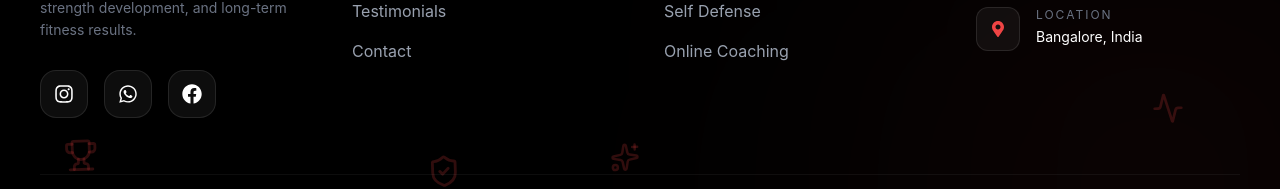
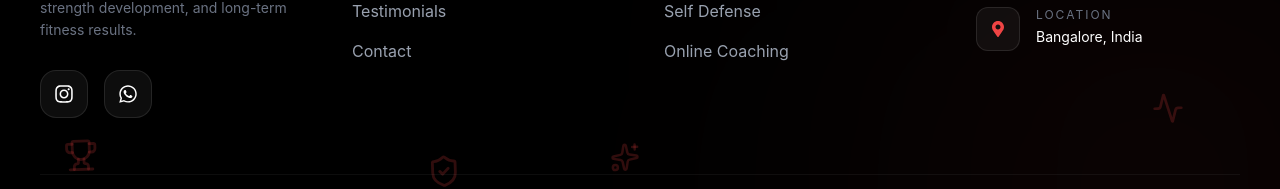
Before and after one commit to Since-2004/Amruth, a React (Vite) app: page /transformations in a window 1280 px wide. Shown: the part 2296-2485 px from the top of the page. Built offline with nearby package versions, Linux system fonts and the light colour scheme; no server answers.

Commit message:
feat: remove facebook icon from footer

```diff
--- a/src/Components/Footer.jsx
+++ b/src/Components/Footer.jsx
@@ -224,7 +224,6 @@ function Footer() {
               {[
                 { Icon: FaInstagram, href: "https://www.instagram.com/amrut_ascend.fit_official?igsh=Yjc1bmZpNTRucGho" },
                 { Icon: FaWhatsapp, href: "https://wa.me/917996131812" },
-                { Icon: FaFacebook, href: "https://facebook.com" }
               ].map(({ Icon, href }, i) => (
                 <motion.a
                   href={href}
```
